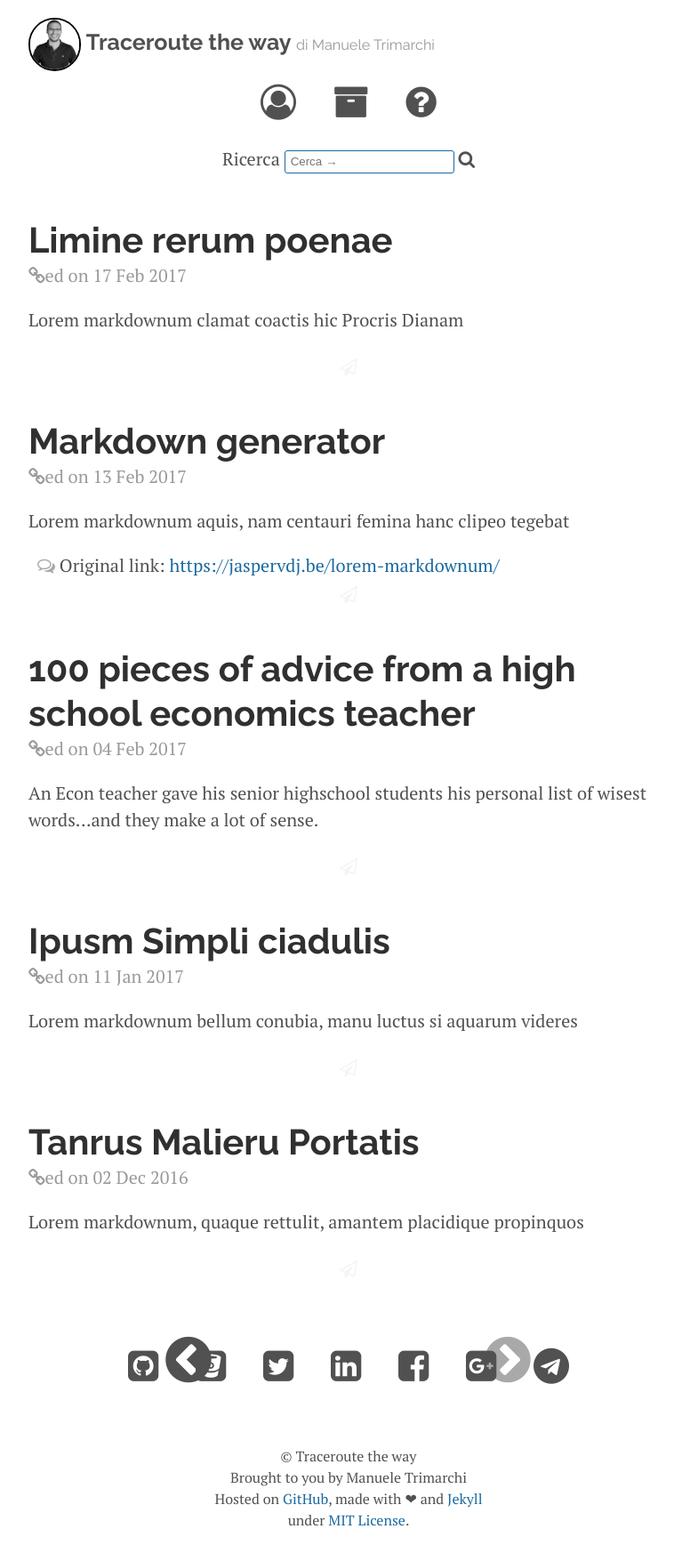
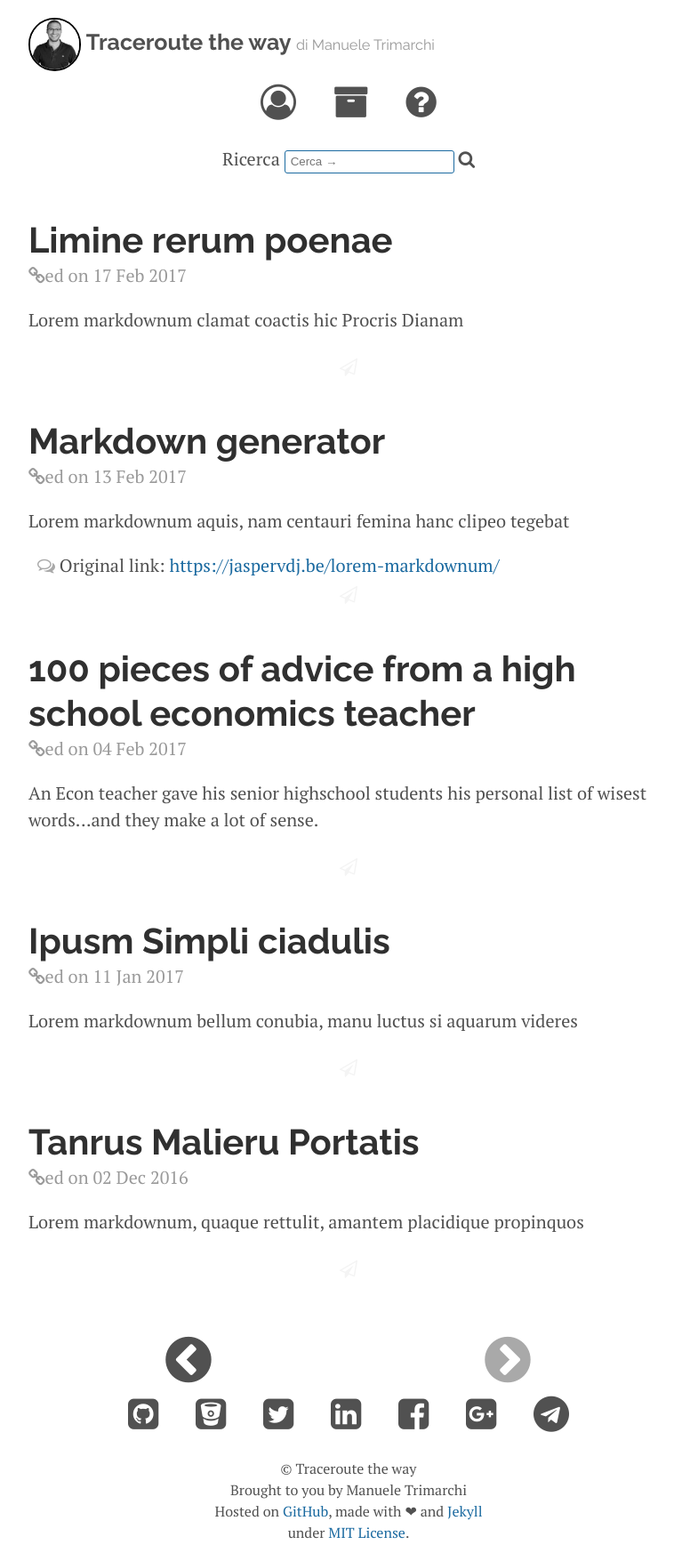
Before and after one commit to JWuCines/JWuCines.github.io, a Jekyll site: the page built from index.html, in a window 1280 px wide. Shown: the whole page at 89% size, without its empty margins (248-1006 px from the left). Built offline with Jekyll 4.4.1, drawn with Linux system fonts in a browser that asks for light colours; nearby versions of some CDN libraries; the list of posts is cut into pages by our own code; comment, search, counter and statistics services are not loaded.

Commit message:
Fix default

```diff
--- a/_layouts/default.html
+++ b/_layouts/default.html
@@ -22,7 +22,7 @@
 			</div>
 			<br />
 			{{ content }}
-
+			<div class="footer">
 				<div class="social-icons">
 					<a href="https://github.com/{{ site.github_username }}" title="GitHub - {{ site.github_username }}"><i class="fa fa-github-square"></i></a>
 					<a href="https://bitbucket.org/{{ site.bitbucket_username }}" title="Bitbucket - {{ site.bitbucket_username }}"><i class="fa fa-bitbucket-square"></i></a>
@@ -32,7 +32,6 @@
 					<a href="https://plus.google.com/{{ site.google_plus_username }}" title="Google Plus - @{{ site.google_plus_username }}"><i class="fa fa-google-plus-square"></i></a>
 					<a href="https://t.me/{{ site.telegram_username }}" title="Telegram - @{{ site.telegram_username }}"><i class="fa fa-telegram"></i></a>
 				</div>
-			<div class="footer">
 				<p>
 					&copy; {{ site.title }} <br />
 					Brought to you by {{ site.author.name }} <br />
```
Lines whose indentation alone changed are shown as unchanged.
